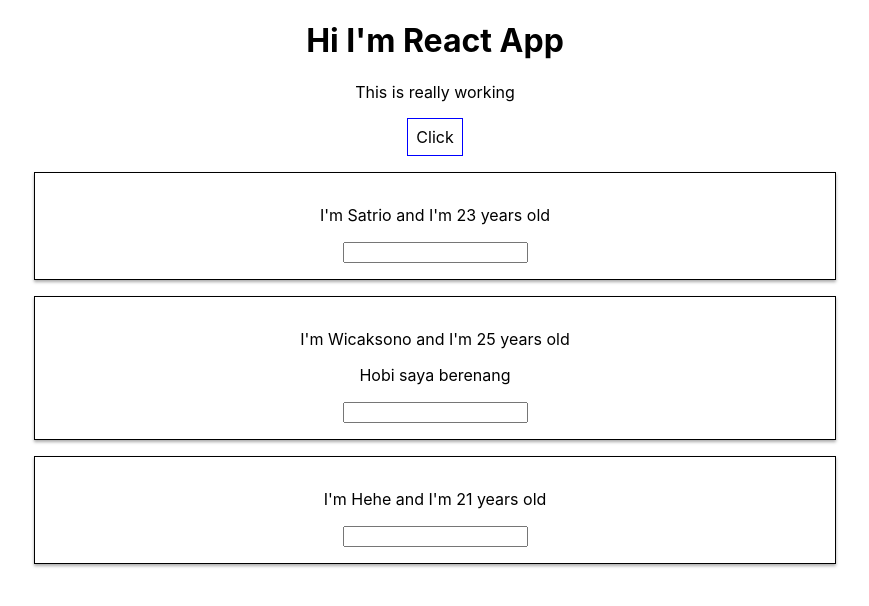
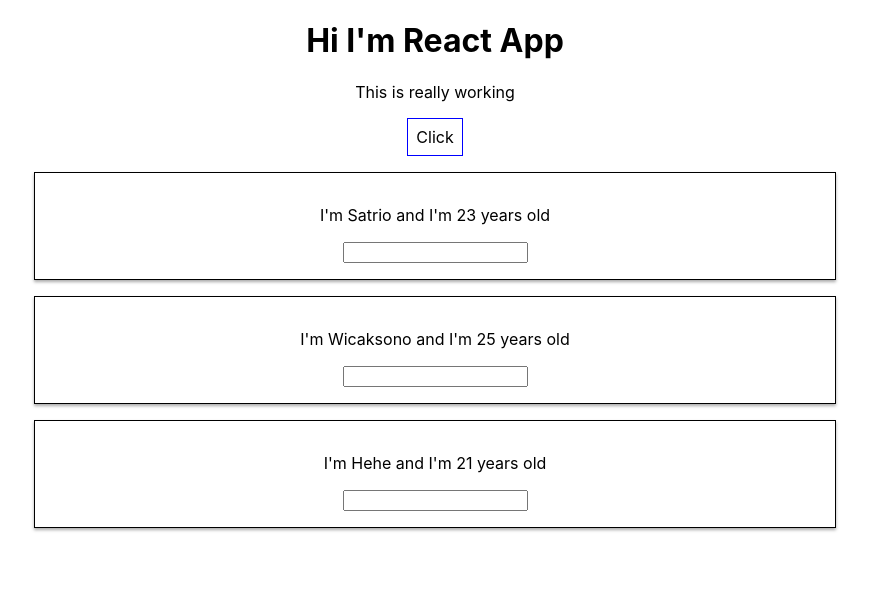
Before and after one commit to muhsatrio/latihan-react, a React (Create React App) app: page / in a window 1280 px wide. Both pictures are taken after a click on the button "Click". Shown: the top 606 px of the page, without its empty margins (205-1074 px from the left). Built offline with nearby package versions, Linux system fonts and the light colour scheme.

Commit message:
update outputting list

```diff
--- a/src/App.js
+++ b/src/App.js
@@ -43,17 +43,26 @@
       padding: '8px'
     };
 
+    let persons = null;
+
+    if (this.state.showPersons) {
+      persons = (
+        <div>
+          {
+            this.state.persons.map(person => {
+              return <Person name={person.name} age={person.age} />
+            })
+          }
+        </div>
+      )
+    }
+
     return (
       <div className="App">
         <h1>Hi I'm React App</h1>
         <p>This is really working</p>
         <button style={style} onClick={this.togglePersonsHandler}>Click</button>
-        { this.state.showPersons ?
-          <div>
-            <Person name={this.state.persons[0].name} age={this.state.persons[0].age} />
-            <Person click={this.gantiNamaHandler} name={this.state.persons[1].name} age={this.state.persons[1].age}>Hobi saya berenang</Person>
-            <Person name={this.state.persons[2].name} age={this.state.persons[2].age} changed={this.ubahNamaHandler} />
-          </div> : null}
+        {persons}
       </div>
     );
   }
```
